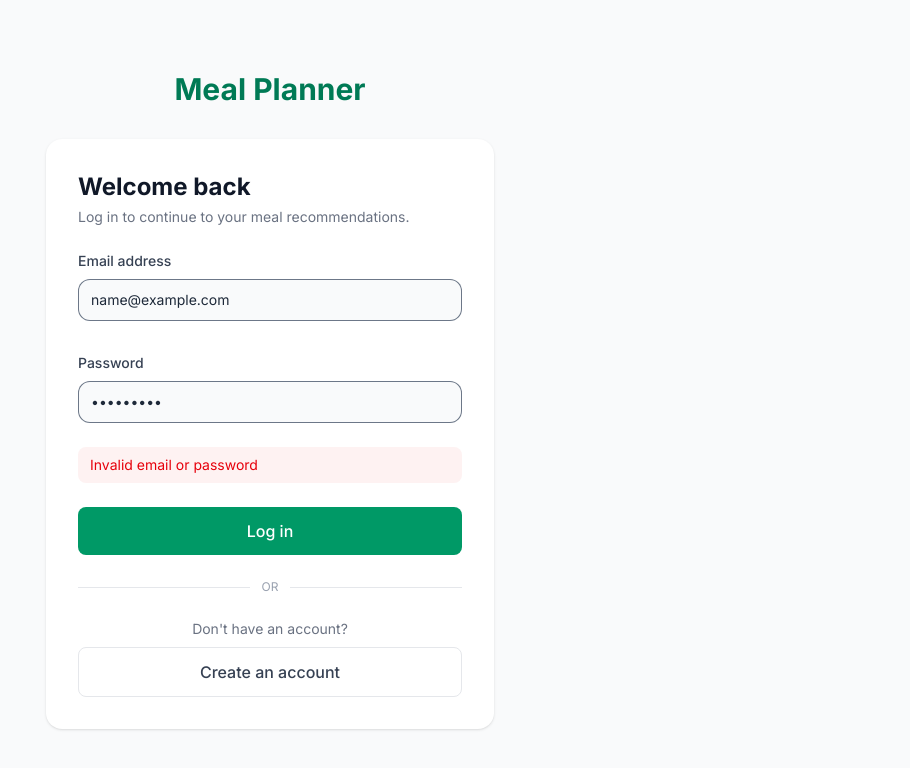
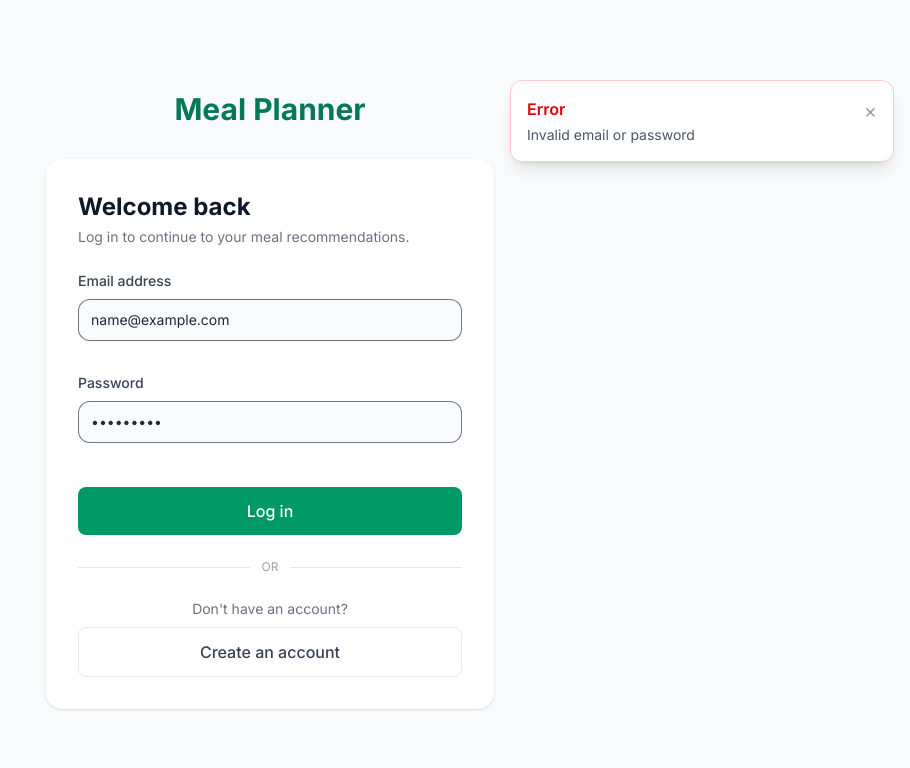
Before and after one commit to Almir-Hysenaj/meal-planner, a React (Vite) app in the folder frontend/: page /login in a window 1280 px wide. Both pictures are taken after typing "name@example.com", "Sample123" into the empty fields and a click on the button "Log in". Shown: the top 768 px of the page, without its empty margins (370-1280 px from the left). Built offline with nearby package versions, Linux system fonts and the light colour scheme; no server answers.

Commit message:
added message toast component

```diff
--- /dev/null
+++ b/frontend/src/components/MessageToast.tsx
@@ -0,0 +1,50 @@
+import { useEffect } from 'react';
+
+interface MessageModalProps {
+  type: 'success' | 'error';
+  message: string;
+  onClose: () => void;
+}
+
+const MessageModal = ({ type, message, onClose }: MessageModalProps) => {
+  const isSuccess = type === 'success';
+
+  useEffect(() => {
+    const timer = setTimeout(() => {
+      onClose();
+    }, 3000);
+
+    return () => clearTimeout(timer);
+  }, [onClose]);
+
+  return (
+    <div
+      className={`fixed right-4 top-20 z-50 w-full max-w-sm rounded-xl border bg-white p-4 shadow-lg ${
+        isSuccess ? 'border-emerald-200' : 'border-red-200'
+      }`}
+    >
+      <div className="flex items-start gap-3">
+        <div className="flex-1">
+          <h2
+            className={`font-semibold ${
+              isSuccess ? 'text-emerald-600' : 'text-red-600'
+            }`}
+          >
+            {isSuccess ? 'Success' : 'Error'}
+          </h2>
+
+          <p className="mt-1 text-sm text-gray-600">{message}</p>
+        </div>
+
+        <button
+          onClick={onClose}
+          className="text-xl text-gray-400 hover:text-gray-600 cursor-pointer"
+        >
+          ×
+        </button>
+      </div>
+    </div>
+  );
+};
+
+export default MessageModal;
--- a/frontend/src/pages/Home.tsx
+++ b/frontend/src/pages/Home.tsx
@@ -6,6 +6,7 @@ import MealCard from '../components/MealCard';
 import MealDetailsModal from '../components/MealDetailsModal';
 import MealFilters from '../components/MealFilters';
 import LoadingSpinner from '../components/LoadingSpinner';
+import MessageModal from '../components/MessageToast';
 import { getProfile } from '../services/profile';
 import { getMeals, getMealDetails } from '../services/meals';
 import {
@@ -31,6 +32,11 @@ const Home = ({ user, error, setUser }: HomeProps) => {
 
   // States
   const [profileComplete, setProfileComplete] = useState<boolean | null>(null);
+
+  const [messageModal, setMessageModal] = useState<{
+    type: 'success' | 'error';
+    message: string;
+  } | null>(null);
 
   const [calories, setCalories] = useState<{
     maintenanceCalories: number;
@@ -75,6 +81,11 @@ const Home = ({ user, error, setUser }: HomeProps) => {
       } catch (err) {
         console.error('Error fetching profile:', err);
         setLoadingMeals(false);
+
+        setMessageModal({
+          type: 'error',
+          message: 'Failed to fetch profile. Please try again.',
+        });
       }
     };
 
@@ -89,6 +100,11 @@ const Home = ({ user, error, setUser }: HomeProps) => {
       setSelectedMeal(mealDetails.meal);
     } catch (err) {
       console.error('Error fetching meal details: ', err);
+
+      setMessageModal({
+        type: 'error',
+        message: 'Failed to fetch meal details. Please try again.',
+      });
     }
   };
 
@@ -133,8 +149,18 @@ const Home = ({ user, error, setUser }: HomeProps) => {
       await saveMeal(mealToSave);
 
       setSavedMeals((prev) => [...prev, mealToSave]);
+
+      setMessageModal({
+        type: 'success',
+        message: 'Meal saved successfully.',
+      });
     } catch (err) {
       console.error('Error saving meal:', err);
+
+      setMessageModal({
+        type: 'error',
+        message: 'Failed to save meal. Please try again.',
+      });
     }
   };
 
@@ -147,8 +173,18 @@ const Home = ({ user, error, setUser }: HomeProps) => {
       setSavedMeals((prev) =>
         prev.filter((meal) => meal.meal_id !== selectedMeal.id),
       );
+
+      setMessageModal({
+        type: 'success',
+        message: 'Meal removed from saved meals.',
+      });
     } catch (err) {
       console.error('Error removing meal:', err);
+
+      setMessageModal({
+        type: 'error',
+        message: 'Failed to remove meal. Please try again.',
+      });
     }
   };
 
@@ -160,6 +196,11 @@ const Home = ({ user, error, setUser }: HomeProps) => {
       setMeals(mealsData.meals);
     } catch (err) {
       console.error('Error applying filters: ', err);
+
+      setMessageModal({
+        type: 'error',
+        message: 'Failed to apply filters. Please try again.',
+      });
     } finally {
       setLoadingMeals(false);
     }
@@ -182,6 +223,11 @@ const Home = ({ user, error, setUser }: HomeProps) => {
       setMeals(mealsData.meals);
     } catch (err) {
       console.error('Error clearing filters:', err);
+
+      setMessageModal({
+        type: 'error',
+        message: 'Failed to clear filters. Please try again.',
+      });
     } finally {
       setLoadingMeals(false);
     }
@@ -322,6 +368,14 @@ const Home = ({ user, error, setUser }: HomeProps) => {
           onUnsave={handleUnsaveMeal}
         />
       )}
+
+      {messageModal && (
+        <MessageModal
+          type={messageModal.type}
+          message={messageModal.message}
+          onClose={() => setMessageModal(null)}
+        />
+      )}
     </>
   );
 };
--- a/frontend/src/pages/Login.tsx
+++ b/frontend/src/pages/Login.tsx
@@ -2,6 +2,7 @@ import { useState } from 'react';
 import axios from 'axios';
 import { Link, useNavigate } from 'react-router-dom';
 import type { User } from '../App';
+import MessageModal from '../components/MessageToast';
 
 interface LoginProps {
   setUser: React.Dispatch<React.SetStateAction<User | null>>;
@@ -21,7 +22,11 @@ const Login = ({ setUser }: LoginProps) => {
     email: '',
     password: '',
   });
-  const [error, setError] = useState<string>('');
+
+  const [messageModal, setMessageModal] = useState<{
+    type: 'success' | 'error';
+    message: string;
+  } | null>(null);
 
   const navigate = useNavigate();
 
@@ -35,7 +40,10 @@ const Login = ({ setUser }: LoginProps) => {
       setUser(res.data.user);
       navigate('/');
     } catch {
-      setError('Invalid email or password');
+      setMessageModal({
+        type: 'error',
+        message: 'Invalid email or password',
+      });
     }
   };
 
@@ -106,13 +114,6 @@ const Login = ({ setUser }: LoginProps) => {
               />
             </div>
 
-            {/* Error */}
-            {error && (
-              <p className="mt-3 rounded-lg bg-red-50 px-3 py-2 text-sm text-red-600">
-                {error}
-              </p>
-            )}
-
             {/* Login button */}
             <button
               type="submit"
@@ -142,6 +143,14 @@ const Login = ({ setUser }: LoginProps) => {
           </div>
         </div>
       </div>
+
+      {messageModal && (
+        <MessageModal
+          type={messageModal.type}
+          message={messageModal.message}
+          onClose={() => setMessageModal(null)}
+        />
+      )}
     </div>
   );
 };
--- a/frontend/src/pages/Profile.tsx
+++ b/frontend/src/pages/Profile.tsx
@@ -1,6 +1,7 @@
 import { useEffect, useState } from 'react';
 import { Navigate, useNavigate } from 'react-router-dom';
 import Navbar from '../components/Navbar';
+import MessageModal from '../components/MessageToast';
 import type { User } from '../App';
 import { getProfile, createProfile, updateProfile } from '../services/profile';
 
@@ -15,6 +16,10 @@ const Profile = ({ user, setUser }: ProfileProps) => {
   // States
   const [profileExists, setProfileExists] = useState(false);
   const [loading, setLoading] = useState(true);
+  const [messageModal, setMessageModal] = useState<{
+    type: 'success' | 'error';
+    message: string;
+  } | null>(null);
   const [formData, setFormData] = useState({
     age: '',
     sex: '',
@@ -45,6 +50,10 @@ const Profile = ({ user, setUser }: ProfileProps) => {
         }
       } catch (err) {
         console.log('Error fetching profile', err);
+        setMessageModal({
+          type: 'error',
+          message: 'Failed to fetch profile. Please try again.',
+        });
       } finally {
         setLoading(false);
       }
@@ -80,9 +89,23 @@ const Profile = ({ user, setUser }: ProfileProps) => {
         await createProfile(profileData);
       }
 
-      navigate('/');
+      setMessageModal({
+        type: 'success',
+        message: profileExists
+          ? 'Profile updated successfully.'
+          : 'Profile created successfully.',
+      });
+
+      setTimeout(() => {
+        navigate('/');
+      }, 1000);
     } catch (err) {
       console.error('Error saving profile:', err);
+
+      setMessageModal({
+        type: 'error',
+        message: 'Failed to save profile. Please try again.',
+      });
     }
   };
 
@@ -325,6 +348,14 @@ const Profile = ({ user, setUser }: ProfileProps) => {
           </form>
         </div>
       </div>
+
+      {messageModal && (
+        <MessageModal
+          type={messageModal.type}
+          message={messageModal.message}
+          onClose={() => setMessageModal(null)}
+        />
+      )}
     </>
   );
 };
--- a/frontend/src/pages/Register.tsx
+++ b/frontend/src/pages/Register.tsx
@@ -2,6 +2,7 @@ import { useState } from 'react';
 import axios from 'axios';
 import { Link, useNavigate } from 'react-router-dom';
 import type { User } from '../App';
+import MessageModal from '../components/MessageToast';
 
 interface RegisterProps {
   setUser: React.Dispatch<React.SetStateAction<User | null>>;
@@ -18,7 +19,11 @@ const Register = ({ setUser }: RegisterProps) => {
     email: '',
     password: '',
   });
-  const [error, setError] = useState('');
+
+  const [messageModal, setMessageModal] = useState<{
+    type: 'success' | 'error';
+    message: string;
+  } | null>(null);
 
   const navigate = useNavigate();
 
@@ -30,7 +35,10 @@ const Register = ({ setUser }: RegisterProps) => {
       setUser(res.data.user);
       navigate('/');
     } catch {
-      setError('Registration failed');
+      setMessageModal({
+        type: 'error',
+        message: 'Registration failed',
+      });
     }
   };
 
@@ -154,13 +162,6 @@ const Register = ({ setUser }: RegisterProps) => {
               />
             </div>
 
-            {/* Error */}
-            {error && (
-              <p className="mt-4 rounded-lg bg-red-50 px-3 py-2 text-sm text-red-600">
-                {error}
-              </p>
-            )}
-
             {/* Register button */}
             <button
               type="submit"
@@ -190,6 +191,14 @@ const Register = ({ setUser }: RegisterProps) => {
           </div>
         </div>
       </div>
+
+      {messageModal && (
+        <MessageModal
+          type={messageModal.type}
+          message={messageModal.message}
+          onClose={() => setMessageModal(null)}
+        />
+      )}
     </div>
   );
 };
--- a/frontend/src/pages/SavedMeals.tsx
+++ b/frontend/src/pages/SavedMeals.tsx
@@ -2,6 +2,7 @@ import { useEffect, useState } from 'react';
 import Navbar from '../components/Navbar';
 import MealCard from '../components/MealCard';
 import MealDetailsModal from '../components/MealDetailsModal';
+import MessageModal from '../components/MessageToast';
 import { getSavedMeals, deleteSavedMeal } from '../services/savedMeals';
 import { getMealDetails } from '../services/meals';
 import type { User } from '../App';
@@ -20,6 +21,10 @@ interface Meal {
 const SavedMeals = ({ user, setUser }: SavedMealsProps) => {
   const [savedMeals, setSavedMeals] = useState<Meal[]>([]);
   const [selectedMeal, setSelectedMeal] = useState<any | null>(null);
+  const [messageModal, setMessageModal] = useState<{
+    type: 'success' | 'error';
+    message: string;
+  } | null>(null);
 
   useEffect(() => {
     const fetchSavedMeals = async () => {
@@ -28,6 +33,11 @@ const SavedMeals = ({ user, setUser }: SavedMealsProps) => {
         setSavedMeals(data.meals);
       } catch (err) {
         console.error(err);
+
+        setMessageModal({
+          type: 'error',
+          message: 'Failed to fetch saved meals. Please try again.',
+        });
       }
     };
 
@@ -40,6 +50,11 @@ const SavedMeals = ({ user, setUser }: SavedMealsProps) => {
       setSelectedMeal(mealDetails.meal);
     } catch (err) {
       console.error(err);
+
+      setMessageModal({
+        type: 'error',
+        message: 'Failed to fetch meal details. Please try again.',
+      });
     }
   };
 
@@ -54,8 +69,18 @@ const SavedMeals = ({ user, setUser }: SavedMealsProps) => {
       );
 
       setSelectedMeal(null);
+
+      setMessageModal({
+        type: 'success',
+        message: 'Meal removed from saved meals.',
+      });
     } catch (err) {
       console.error(err);
+
+      setMessageModal({
+        type: 'error',
+        message: 'Failed to remove meal. Please try again.',
+      });
     }
   };
 
@@ -131,6 +156,14 @@ const SavedMeals = ({ user, setUser }: SavedMealsProps) => {
           onUnsave={handleUnsaveMeal}
         />
       )}
+
+      {messageModal && (
+        <MessageModal
+          type={messageModal.type}
+          message={messageModal.message}
+          onClose={() => setMessageModal(null)}
+        />
+      )}
     </>
   );
 };
```
